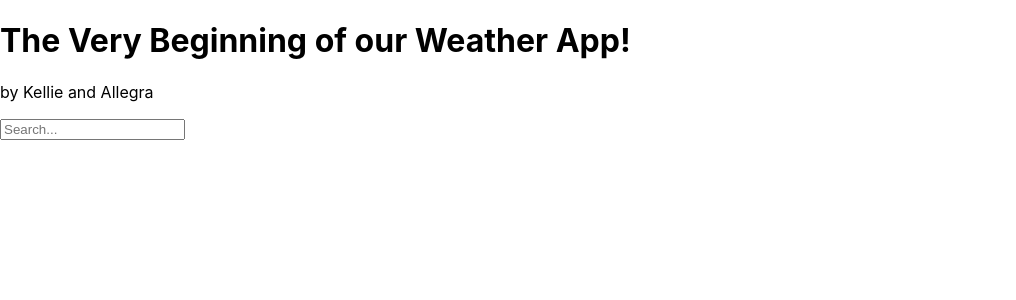
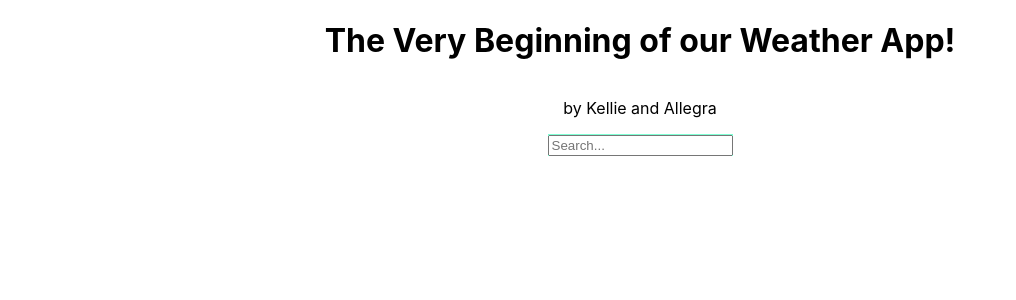
Before and after one commit to kelliematteson/weather-react-app, a React (Create React App) app: page / in a window 1280 px wide. Shown: the top 300 px of the page, without its empty margins (0-1016 px from the left). Built offline with nearby package versions, Linux system fonts and the light colour scheme.

Commit message:
displaying data

```diff
--- a/src/App.js
+++ b/src/App.js
@@ -12,7 +12,7 @@ function App() {
 
   const search = e => {
     if(e.key === "Enter") {
-      fetch(`${api.base}weather?q=${query}&units=standard&APPID=${api.key}`)
+      fetch(`${api.base}weather?q=${query}&units=imperial&APPID=${api.key}`)
         .then(res => res.json())
         .then(result => {
           setWeather(result);
@@ -22,9 +22,10 @@ function App() {
   }
   }
   return (
-    <div className="App">
+    <div className="app">
       <h1>The Very Beginning of our Weather App!</h1>
       <p>by Kellie and Allegra</p>
+      <div className="main">
       <main>
         <div className="search-box">
           <input
@@ -36,7 +37,14 @@ function App() {
             onKeyPress={search}
             />
         </div>
+        {(typeof weather.main != 'undefined') ? (
+            <div className="result">
+              <div className="city">{weather.name}</div>
+              <div className="temperature">{Math.round(weather.main.temp)}°f </div>
+            </div>
+        ) : ('')}
       </main>
+      </div>
     </div>
   );
 
--- a/src/index.css
+++ b/src/index.css
@@ -11,3 +11,14 @@ code {
   font-family: source-code-pro, Menlo, Monaco, Consolas, 'Courier New',
     monospace;
 }
+
+.app {
+  display: flex;
+  flex-direction: column;
+  align-items: center;
+  justify-content: space-between;
+}
+
+.main {
+  background-color: aquamarine;
+}
```
